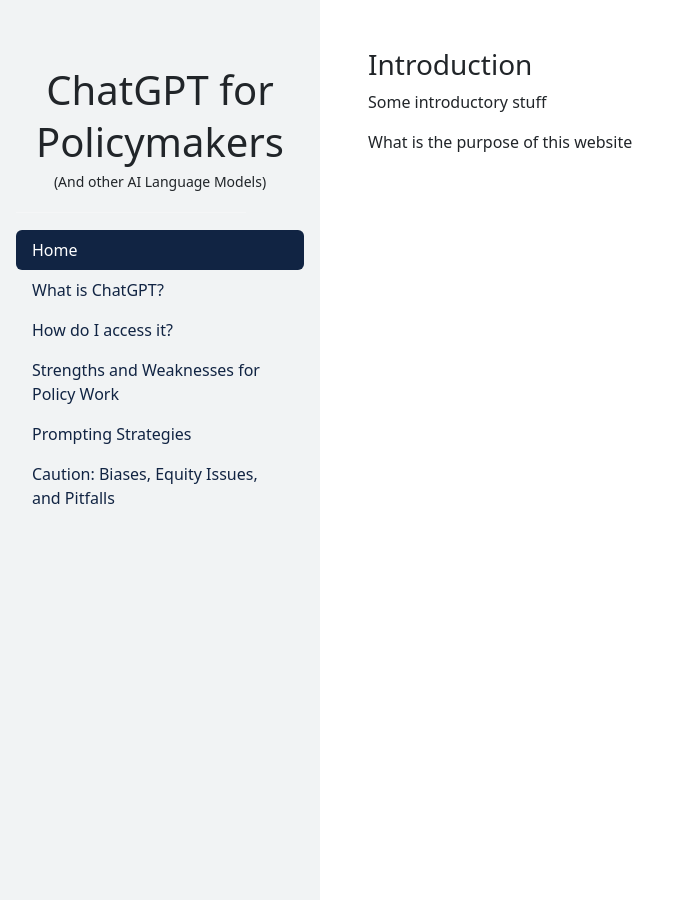
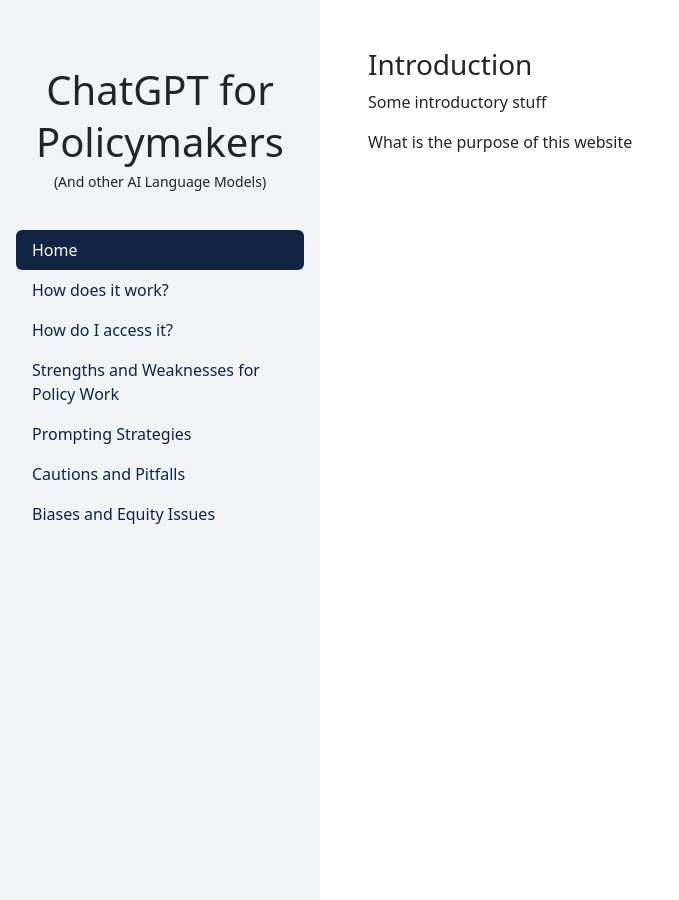
Before and after one commit to mziegler/llms-for-policymakers, a Jekyll site: the page built from index.md, in a window 1280 px wide. Shown: the whole page, without its empty margins (0-679 px from the left). Built offline with Jekyll 4.4.1, drawn with Linux system fonts in a browser that asks for light colours.

Commit message:
fix baseurl

```diff
--- a/_config.yml
+++ b/_config.yml
@@ -24,7 +24,7 @@ description: >- # this means to ignore newlines until "baseurl:"
   A resource on ChatGPT for policymakers. We cover how to access it, how it works,
   its realistic capabilities and limitations for policy-related work, strategies
   for using it most effectively, and its biases and pitfalls to watch out for.
-baseurl: "" # the subpath of your site, e.g. /blog
+baseurl: "/llms-for-policymakers" # the subpath of your site, e.g. /blog
 url: "" # the base hostname & protocol for your site, e.g. http://example.com
 # twitter_username: jekyllrb
 # github_username:  jekyll
--- a/_layouts/default.html
+++ b/_layouts/default.html
@@ -2,9 +2,9 @@
 <html>
 <head>
     <title>{{ site.title }}: {{ page.title}}</title>
-    <link href="{{ site.base }}/assets/css/bootstrap.min.css" rel="stylesheet" >
-    <link href="{{ site.base }}/assets/css/main.css" rel="stylesheet" >
-    <script src="{{ site.base }}/assets/js/bootstrap.bundle.min.js"></script>
+    <link href="{{ site.baseurl }}/assets/css/bootstrap.min.css" rel="stylesheet" >
+    <link href="{{ site.baseurl }}/assets/css/main.css" rel="stylesheet" >
+    <script src="{{ site.baseurl }}/assets/js/bootstrap.bundle.min.js"></script>
     <script	type="module" src="https://gradio.s3-us-west-2.amazonaws.com/4.14.0/gradio.js"
 ></script>
 </head>
@@ -20,41 +20,46 @@
         <div class="row flex-nowrap">
             <!-- <div class="col-auto col-md-3 col-xl-2 px-sm-2 px-0 mx-0" style="background-color:#f1f3f4" id="side-nav"> -->
                 <div class="col-md-3 d-flex flex-column flex-shrink-0 align-items-center align-items-sm-start px-3 pt-5 text-white  min-vh-100" style="background-color:#f1f3f4" id="side-nav">
-                    <a href="{{site.base}}" class="align-items-center my-3 mb-md-0 me-md-auto  text-decoration-none link-dark" style="text-align:center;"><span class="fs-1" style="line-height:1.3">ChatGPT for Policymakers</span><br><small style="line-height:2">(And other AI Language Models)</small></a>
+                    <a href="{{site.baseurl}}/" class="align-items-center my-3 mb-md-0 me-md-auto  text-decoration-none link-dark" style="text-align:center;"><span class="fs-1" style="line-height:1.3">ChatGPT for Policymakers</span><br><small style="line-height:2">(And other AI Language Models)</small></a>
 
                     <hr style="width:80%;height:2px">
 
                     <ul class="nav nav-pills flex-column mb-auto w-100">
                         <li class="nav-item">
-                          <a href="/" class="nav-link {% if page.name == 'index.md'%}active{% endif %}" aria-current="page">
+                          <a href="{{site.baseurl}}/" class="nav-link {% if page.name == 'index.md'%}active{% endif %}" aria-current="page">
                             Home
                           </a>
                         </li>
                         <li>
                           <a href="#" class="nav-link">
-                            What is ChatGPT?
+                            How does it work?
                           </a>
                         </li>
                         <li>
-                          <a href="/access" class="nav-link {% if page.name == 'access.md'%}active{% endif %}">
+                          <a href="{{site.baseurl}}/access" class="nav-link {% if page.name == 'access.md'%}active{% endif %}">
                             How do I access it?
                           </a>
                         </li>
                         <li>
-                          <a href="#" class="nav-link">
+                          <a href="{{site.baseurl}}/policy-strengths-weaknesses" class="nav-link {% if page.name == 'policy-strengths-weaknesses.md'%}active{% endif %}">
                             Strengths and Weaknesses for Policy Work
                           </a>
                         </li>
                         <li>
-                          <a href="#" class="nav-link">
+                          <a href="{{site.baseurl}}/prompting" class="nav-link {% if page.name == 'prompting.md'%}active{% endif %}">
                             Prompting Strategies
                           </a>
                         </li>
                         <li>
-                            <a href="#" class="nav-link">
-                              Caution: Biases, Equity Issues, and Pitfalls
-                            </a>
-                          </li>
+                          <a href="{{site.baseurl}}/cautions-pitfalls" class="nav-link {% if page.name == 'cautions-pitfalls.md'%}active{% endif %}">
+                            Cautions and Pitfalls
+                          </a>
+                        </li>
+                        <li>
+                          <a href="{{site.baseurl}}/biases-equity" class="nav-link {% if page.name == 'biases-equity.md'%}active{% endif %}">
+                            Biases and Equity Issues
+                          </a>
+                        </li>
                       </ul>
                 </div>
             <!-- </div> -->
```
